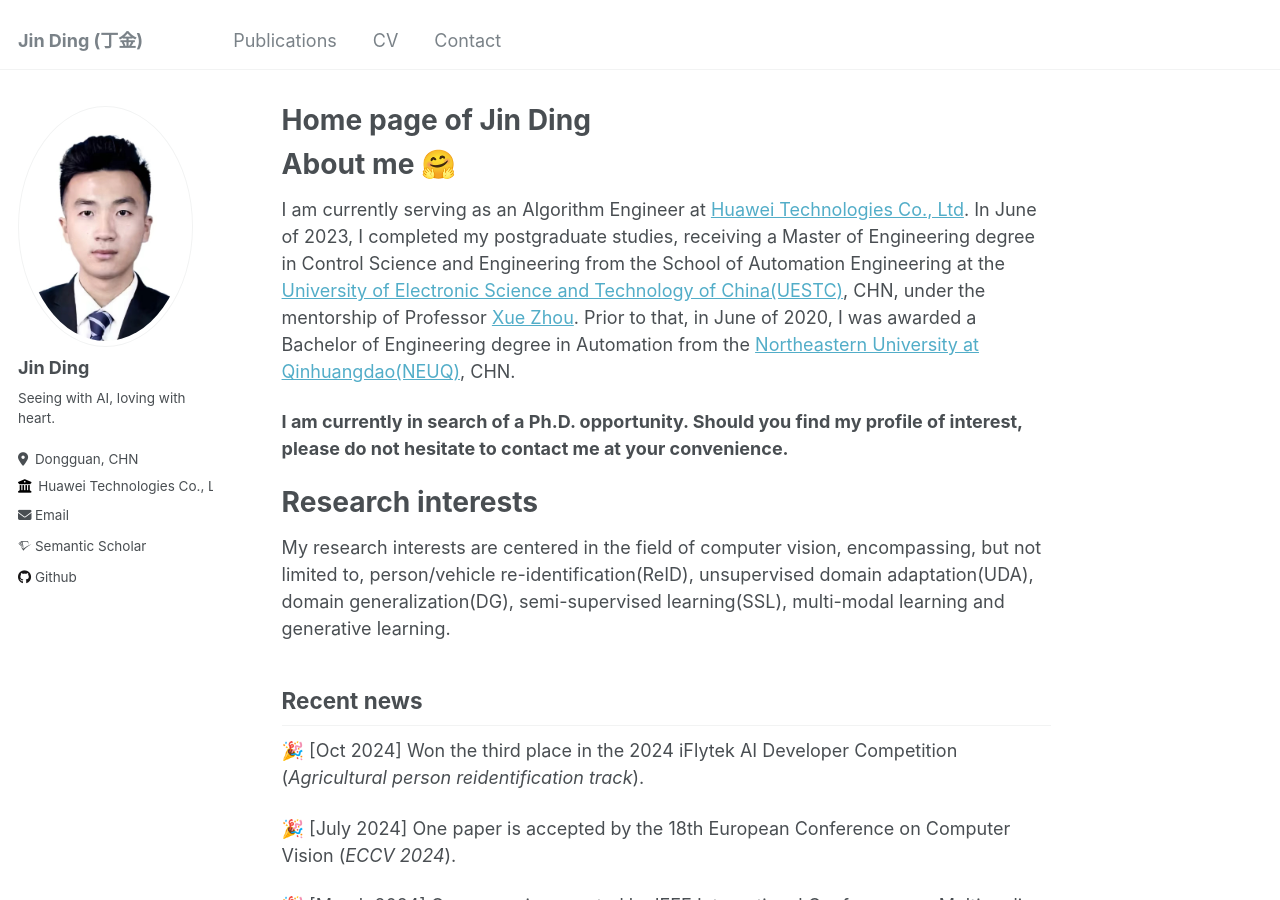
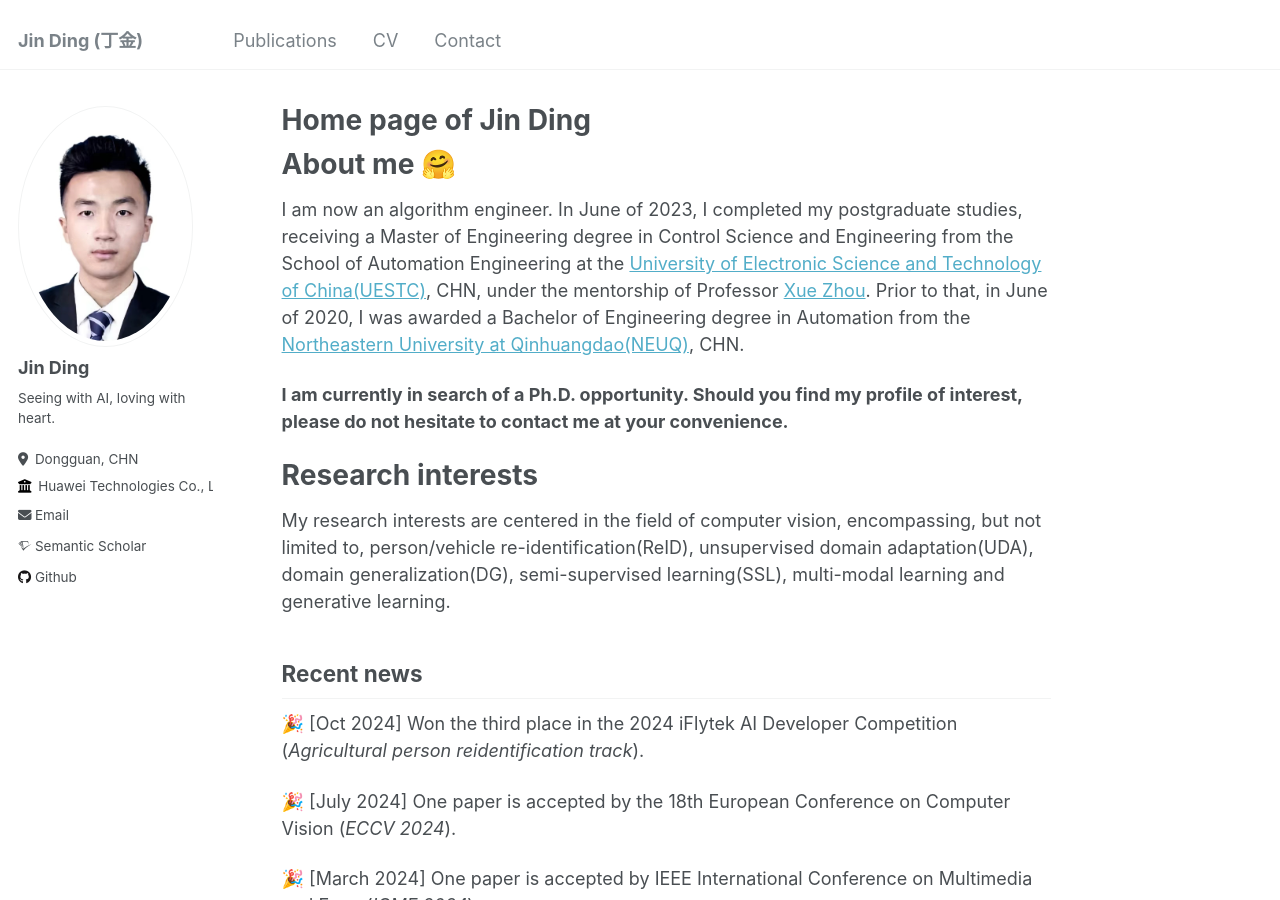
Before and after one commit to DJEddyking/djeddyking.github.io, a Jekyll site: the page built from _pages/about.md, in a window 1280 px wide and 900 px high. Built offline with Jekyll 4.4.1, drawn with Linux system fonts in a browser that asks for light colours; emoji names are drawn with the system emoji font; some web fonts are replaced.

Commit message:
Update about.md

```diff
--- a/_pages/about.md
+++ b/_pages/about.md
@@ -8,7 +8,7 @@ redirect_from:
 ---
 About me :hugs:
 ======
-I am currently serving as an Algorithm Engineer at [Huawei Technologies Co., Ltd](https://www.huawei.com/). In June of 2023, I completed my postgraduate studies, receiving a Master of Engineering degree in Control Science and Engineering from the School of Automation Engineering at the [University of Electronic Science and Technology of China(UESTC)](https://www.uestc.edu.cn/), CHN, under the mentorship of Professor [Xue Zhou](https://ieeexplore.ieee.org/author/37656687100). Prior to that, in June of 2020, I was awarded a Bachelor of Engineering degree in Automation from the [Northeastern University at Qinhuangdao(NEUQ)](https://www.neuq.edu.cn/), CHN.
+I am now an algorithm engineer. In June of 2023, I completed my postgraduate studies, receiving a Master of Engineering degree in Control Science and Engineering from the School of Automation Engineering at the [University of Electronic Science and Technology of China(UESTC)](https://www.uestc.edu.cn/), CHN, under the mentorship of Professor [Xue Zhou](https://ieeexplore.ieee.org/author/37656687100). Prior to that, in June of 2020, I was awarded a Bachelor of Engineering degree in Automation from the [Northeastern University at Qinhuangdao(NEUQ)](https://www.neuq.edu.cn/), CHN.
 
 **I am currently in search of a Ph.D. opportunity. Should you find my profile of interest, please do not hesitate to contact me at your convenience.**
 
```
